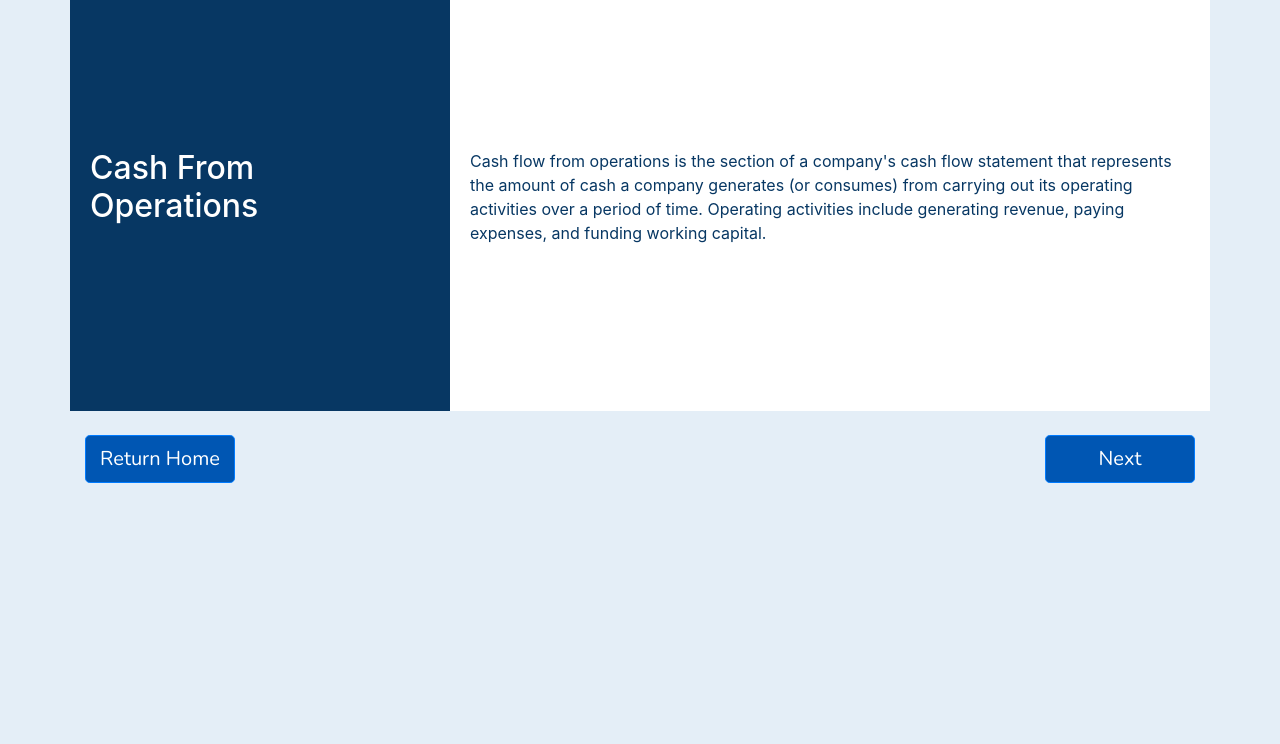
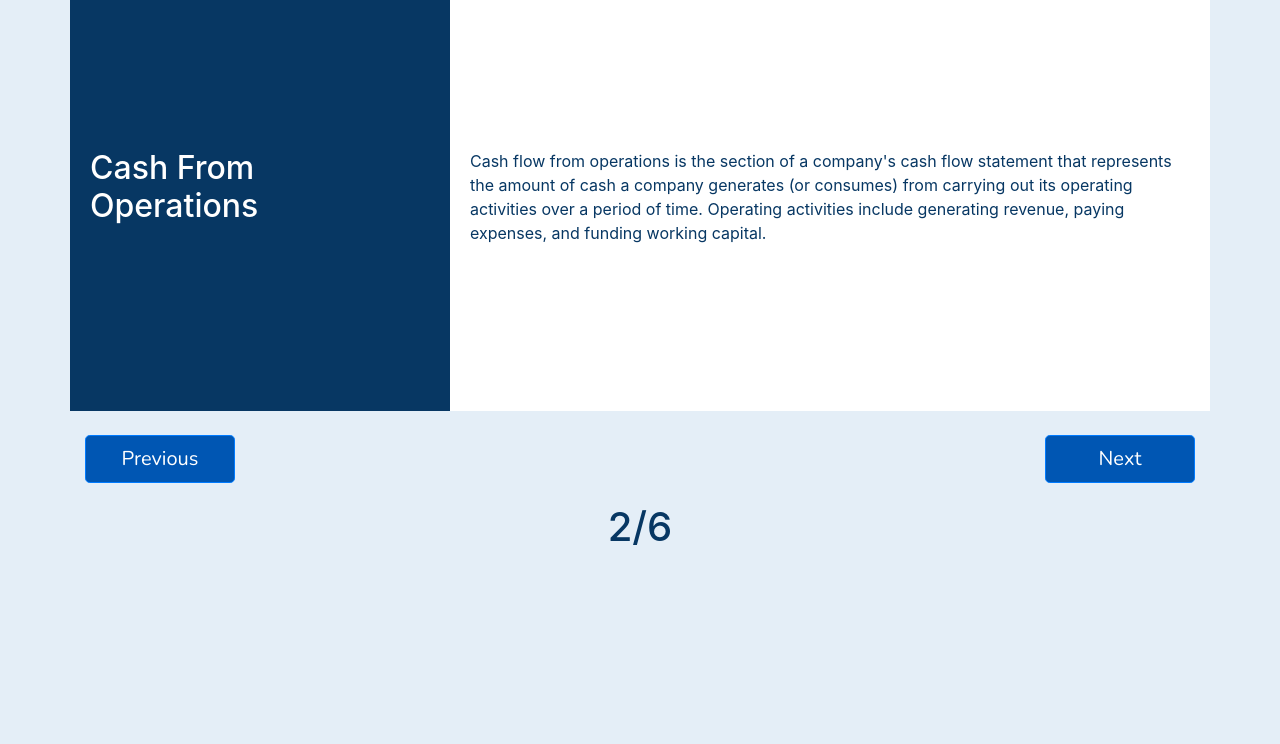
Before and after one commit to cameriemazreku/Learn_Cash_Flow_In_10_Minutes, a Flask app: page /lesson2 in a window 1280 px wide. Shown: the part 87-831 px from the top of the page. Run offline with Flask 3, Linux system fonts and the light colour scheme; some libraries are stand-ins or nearby versions.

Commit message:
Enhance Learning UI

```diff
--- a/UI_Design/templates/lesson2.html
+++ b/UI_Design/templates/lesson2.html
@@ -197,12 +197,15 @@ ul.financial-highlights p {
         </div>
         <div class="row navigation">
             <div class="col-4 btn-next">
-                <a href="/" class="btn btn-primary btn-lg btn-block mt-4">Return Home</a>
+                <a href="/lesson1" class="btn btn-primary btn-lg btn-block mt-4">Previous</a>
             </div>
             <div class="col-4 col-btn">
                 <a href="/lesson3" class="btn btn-primary btn-lg btn-block mt-4">Next</a>
             </div>
         </div>
+        <div class="div-title">
+          <h1>2/6</h1>
+      </div>
     </div>
 
 </div>
--- a/UI_Design/templates/lesson3.html
+++ b/UI_Design/templates/lesson3.html
@@ -198,12 +198,15 @@ ul.financial-highlights p {
         </div>
         <div class="row navigation">
             <div class="col-4 btn-next">
-                <a href="/" class="btn btn-primary btn-lg btn-block mt-4">Return Home</a>
+              <a href="/lesson2" class="btn btn-primary btn-lg btn-block mt-4">Previous</a>
             </div>
             <div class="col-4 col-btn">
                 <a href="/lesson4" class="btn btn-primary btn-lg btn-block mt-4">Next</a>
             </div>
         </div>
+        <div class="div-title">
+          <h1>3/6</h1>
+      </div>
     </div>
 
 </div>
--- a/UI_Design/templates/lesson4.html
+++ b/UI_Design/templates/lesson4.html
@@ -198,13 +198,17 @@ ul.financial-highlights p {
         </div>
         <div class="row navigation">
             <div class="col-4 btn-next">
-                <a href="/" class="btn btn-primary btn-lg btn-block mt-4">Return Home</a>
+              <a href="/lesson3" class="btn btn-primary btn-lg btn-block mt-4">Previous</a>
             </div>
             <div class="col-4 col-btn">
                 <a href="/lesson5" class="btn btn-primary btn-lg btn-block mt-4">Next</a>
             </div>
         </div>
+        <div class="div-title">
+          <h1>4/6</h1>
+      </div>
     </div>
+
 
 </div>
 {% endblock %}
--- a/UI_Design/templates/lesson5.html
+++ b/UI_Design/templates/lesson5.html
@@ -200,7 +200,7 @@ ul.financial-highlights p {
         </div>
         <div class="row navigation">
             <div class="col-4 btn-next">
-                <a href="/" class="btn btn-primary btn-lg btn-block mt-4">Return Home</a>
+              <a href="/lesson4" class="btn btn-primary btn-lg btn-block mt-4">Previous</a>
             </div>
             <div class="col-4 col-btn">
                 <a href="/lesson6" class="btn btn-primary btn-lg btn-block mt-4">Next</a>
```
Also changed, not shown: UI_Design/templates/lesson1.html (+7 -0 lines), UI_Design/templates/lesson6.html (+6 -2 lines).
